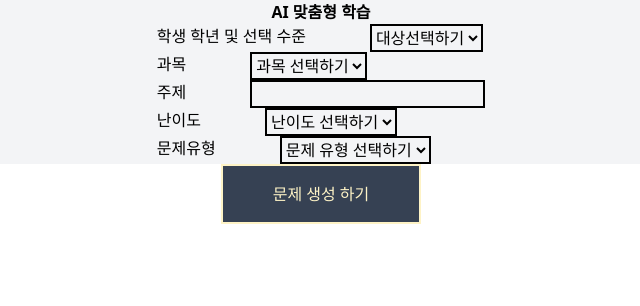
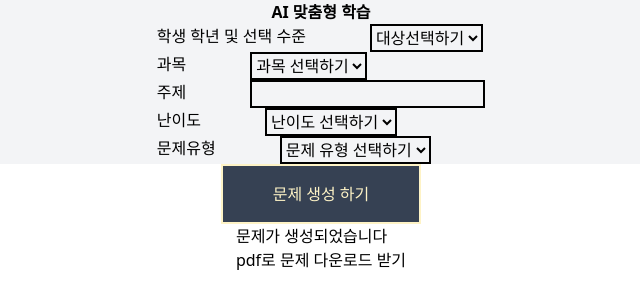
Before and after one commit to yunajoe0620/ai-pilot-project-front, a React (Vite) app: page /two in a window 1280 px wide. Both pictures are taken after a click on the button "문제 생성 하기". Shown: the top 306 px of the page, without its empty margins (319-959 px from the left). Built offline with nearby package versions, Linux system fonts and the light colour scheme; no server answers; the HTML template or start-up script is replaced by a standard one.

Commit message:
feat:문제생성완료

```diff
--- a/src/section-two/index.tsx
+++ b/src/section-two/index.tsx
@@ -13,6 +13,8 @@ function SectionTwo() {
   //   문제유형
   const [problemType, setProblemType] = useState("문제유형선택하기");
 
+  const [isLoading, setIsLoading] = useState(false);
+  const [isProblemGenerate, setIsProblemGenerate] = useState(false);
   const handleTarget = (e: React.ChangeEvent<HTMLSelectElement>) => {
     setTarget(e.target.value);
   };
@@ -34,6 +36,7 @@ function SectionTwo() {
   };
 
   const handleGenerateProblems = async () => {
+    setIsLoading(true);
     const response = await createQuestion({
       target,
       subject,
@@ -41,9 +44,13 @@ function SectionTwo() {
       level,
       problemType,
     });
+    setIsLoading(false);
+    setIsProblemGenerate(true);
 
     console.log("response ", response);
   };
+
+  console.log("isLoaindg", isLoading);
 
   return (
     <div className="flex flex-col items-center">
@@ -104,6 +111,13 @@ function SectionTwo() {
       >
         문제 생성 하기
       </button>
+      {isLoading && <p>문제를 생성하고 있습니다</p>}
+      {!isLoading && isProblemGenerate && (
+        <div>
+          <p>문제가 생성되었습니다</p>
+          <button>pdf로 문제 다운로드 받기</button>
+        </div>
+      )}
     </div>
   );
 }
```
